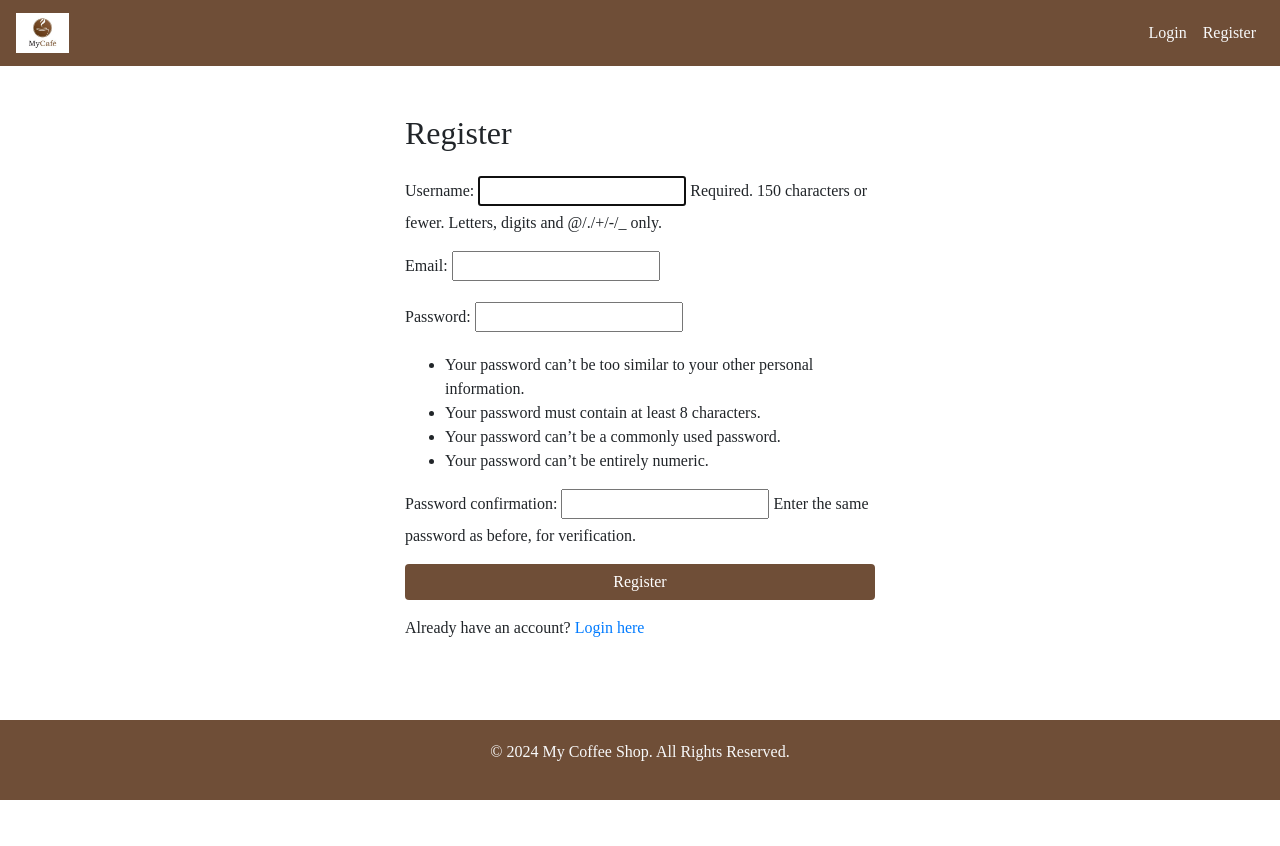
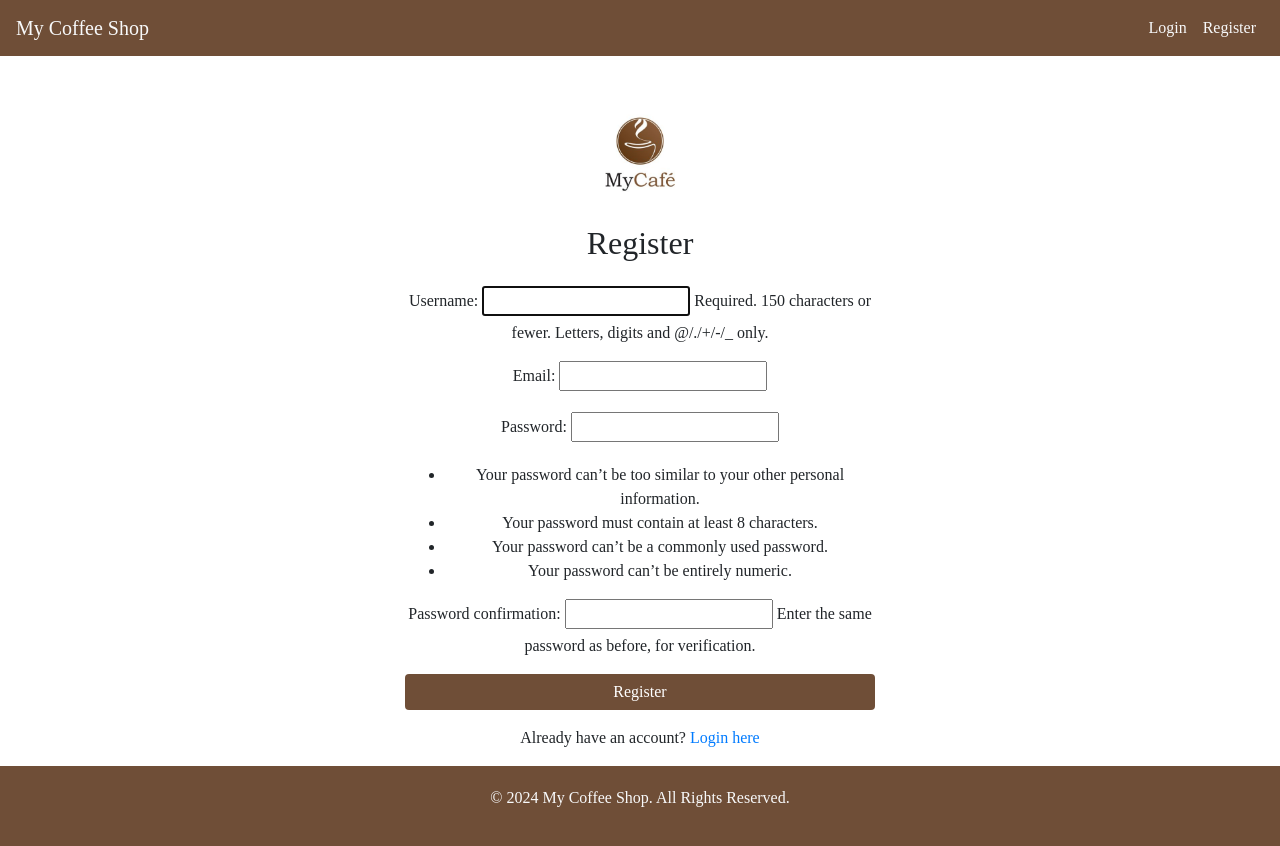
Before and after one commit to Nasser41/mycoffeeshop, a Django app: page /accounts/register/ in a window 1280 px wide. Before the commit the page ends 800 px from the top, so only its background shows below. Run offline with Django 5.2, Linux system fonts and the light colour scheme; some libraries are stand-ins or nearby versions.

Commit message:
logo fixed

```diff
--- a/accounts/templates/accounts/login.html
+++ b/accounts/templates/accounts/login.html
@@ -1,7 +1,9 @@
 {% extends 'base.html' %}
+{% load static %}
 
 {% block content %}
 <div class="container form-container mt-5">
+    <img src="{% static 'images/logo.png' %}" alt="My Coffee Shop">
     <h2 class="mb-4">Login</h2>
     <form method="post">
         {% csrf_token %}
--- a/accounts/templates/accounts/register.html
+++ b/accounts/templates/accounts/register.html
@@ -1,7 +1,9 @@
 {% extends 'base.html' %}
+{% load static %}
 
 {% block content %}
 <div class="container form-container mt-5">
+    <img src="{% static 'images/logo.png' %}" alt="My Coffee Shop">
     <h2 class="mb-4">Register</h2>
     <form method="post">
         {% csrf_token %}
--- a/templates/base.html
+++ b/templates/base.html
@@ -16,9 +16,6 @@
         }
         .navbar-brand, .nav-link {
             color: #f8f9fa !important;
-        }
-        .navbar-brand img {
-            max-height: 40px;
         }
         .card {
             border: none;
@@ -42,14 +39,17 @@
         .form-container {
             max-width: 500px;
             margin: 0 auto;
+            text-align: center;
+        }
+        .form-container img {
+            max-height: 100px;
+            margin-bottom: 20px;
         }
     </style>
 </head>
 <body>
     <nav class="navbar navbar-expand-lg">
-        <a class="navbar-brand" href="{% url 'home' %}">
-            <img src="{% static 'images/logo.png' %}" alt="My Coffee Shop">
-        </a>
+        <a class="navbar-brand" href="{% url 'home' %}">My Coffee Shop</a>
         <button class="navbar-toggler" type="button" data-toggle="collapse" data-target="#navbarNav" aria-controls="navbarNav" aria-expanded="false" aria-label="Toggle navigation">
             <span class="navbar-toggler-icon"></span>
         </button>
```
